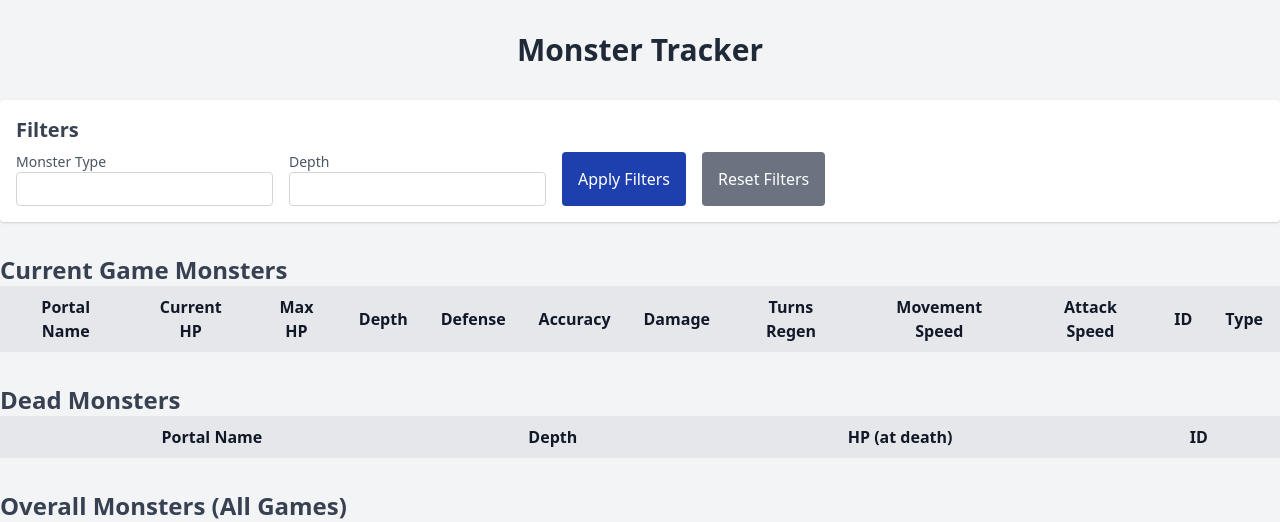
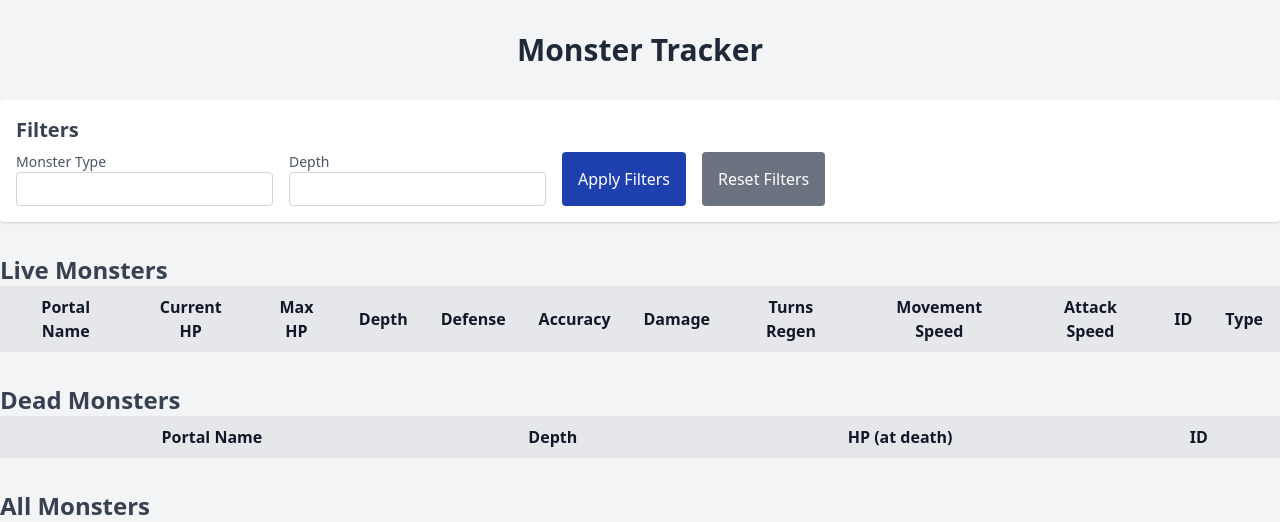
Before and after one commit to schaeferka/k8s-dungeon-crawl, a Flask app: page /monsters/ in a window 1280 px wide. Shown: the part 68-590 px from the top of the page. Run offline with Flask 3, Linux system fonts and the light colour scheme; data that the repository does not hold is empty.

Commit message:
monster page updates

```diff
--- a/portal/app/templates/monsters.html
+++ b/portal/app/templates/monsters.html
@@ -29,7 +29,7 @@
 
     <!-- Current Game Monsters -->
     <div>
-        <h2 class="text-2xl font-semibold text-gray-700">Current Game Monsters</h2>
+        <h2 class="text-2xl font-semibold text-gray-700">Live Monsters</h2>
         <div class="overflow-x-auto">
             <table class="w-full border-collapse border border-gray-300">
                 <thead class="bg-gray-200">
@@ -77,7 +77,7 @@
 
     <!-- Overall Monsters -->
     <div>
-        <h2 class="text-2xl font-semibold text-gray-700 mt-6">Overall Monsters (All Games)</h2>
+        <h2 class="text-2xl font-semibold text-gray-700 mt-6">All Monsters</h2>
         <div class="overflow-x-auto">
             <table class="w-full border-collapse border border-gray-300">
                 <thead class="bg-gray-200">
```
Also changed, not shown: 1 other file.
